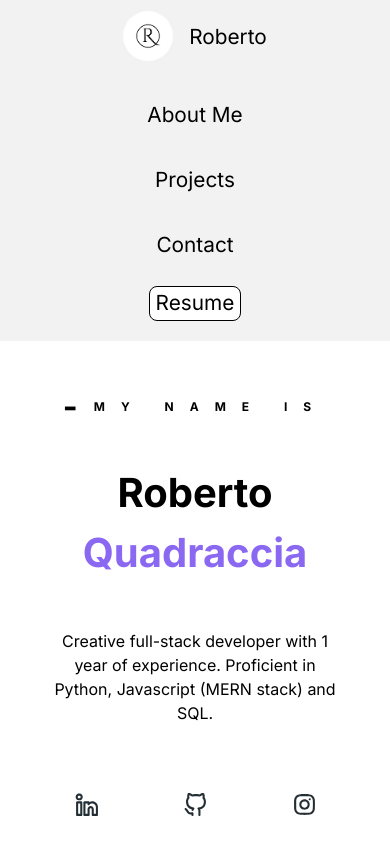
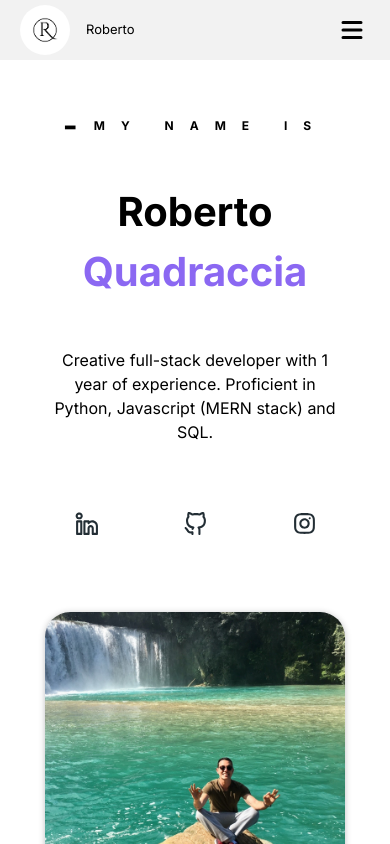
Before and after one commit to Super-robbin/portfolio, a React (Vite) app: page / in a window 390 px wide. Shown: the top 844 px of the page. Built offline with nearby package versions, Linux system fonts and the light colour scheme; the HTML template or start-up script is replaced by a standard one.

Commit message:
Navbar hamburger menu complete

```diff
--- a/src/components/header/Header.jsx
+++ b/src/components/header/Header.jsx
@@ -1,4 +1,6 @@
 import logo from "../../images/logo-r.png";
+import Navigation from "./Navigation";
+import MobileNavigation from "./MobileNavigation";
 
 const Header = () => {
   return (
@@ -8,26 +10,8 @@ const Header = () => {
         <p className="header-name">Roberto</p>
       </div>
       <nav className="nav-bar">
-        <ul className="nav-bar-list">
-          <li className="nav-bar-item">
-            <a className="nav-bar-link" href="#about">
-              About Me
-            </a>
-          </li>
-          <li className="nav-bar-item">
-            <a className="nav-bar-link" href="#project">
-              Projects
-            </a>
-          </li>
-          <li className="nav-bar-item">
-            <a className="nav-bar-link" href="#contact">
-              Contact
-            </a>
-          </li>
-        </ul>
-        <a href="../../../public/CV.pdf" target="_blank" rel="noreferrer">
-          <button className="btn-resume">Resume</button>
-        </a>
+        <Navigation />
+        <MobileNavigation />
       </nav>
     </header>
   );
--- /dev/null
+++ b/src/components/header/MobileNavigation.jsx
@@ -0,0 +1,29 @@
+import NavLinks from "./NavLinks";
+import { HiMenu } from "react-icons/hi";
+import { CgCloseO } from "react-icons/cg";
+import { useState } from "react";
+
+const MobileNavigation = () => {
+  const [open, setOpen] = useState(false);
+
+  const hamburgerIcon = (
+    <HiMenu className="hamburger-icon" onClick={() => setOpen(!open)} />
+  );
+
+  const closeIcon = (
+    <CgCloseO className="close-icon" onClick={() => setOpen(!open)} />
+  );
+
+  const closeMobileMenu = () => {
+    setOpen(false)
+  }
+
+  return (
+    <nav className="mobile-navigation">
+      {open ? closeIcon : hamburgerIcon}
+      {open && <NavLinks isMobile={true} closeMobileMenu={closeMobileMenu} />}
+    </nav>
+  );
+};
+
+export default MobileNavigation;
--- /dev/null
+++ b/src/components/header/NavLinks.jsx
@@ -0,0 +1,40 @@
+const NavLinks = (props) => {
+  return (
+    <ul className="nav-bar-list">
+      <li
+        className="nav-bar-item"
+        onClick={() => props.isMobile && props.closeMobileMenu()}
+      >
+        <a className="nav-bar-link" href="#about">
+          About Me
+        </a>
+      </li>
+      <li
+        className="nav-bar-item"
+        onClick={() => props.isMobile && props.closeMobileMenu()}
+      >
+        <a className="nav-bar-link" href="#project">
+          Projects
+        </a>
+      </li>
+      <li
+        className="nav-bar-item"
+        onClick={() => props.isMobile && props.closeMobileMenu()}
+      >
+        <a className="nav-bar-link" href="#contact">
+          Contact
+        </a>
+      </li>
+      <li
+        className="nav-bar-item"
+        onClick={() => props.isMobile && props.closeMobileMenu()}
+      >
+        <a href="../../../public/CV.pdf" target="_blank" rel="noreferrer">
+          <button className="btn-resume">Resume</button>
+        </a>
+      </li>
+    </ul>
+  );
+};
+
+export default NavLinks;
--- /dev/null
+++ b/src/components/header/Navigation.jsx
@@ -0,0 +1,11 @@
+import NavLinks from "./NavLinks";
+
+const Navigation = () => {
+  return (
+    <nav className="navigation">
+      <NavLinks />
+    </nav>
+  );
+};
+
+export default Navigation;
--- a/src/styles/header.css
+++ b/src/styles/header.css
@@ -17,6 +17,10 @@
   width: auto;
   height: 50px;
   border-radius: 50%;
+}
+
+.header .mobile-navigation {
+  display: none;
 }
 
 .nav-bar {
@@ -57,32 +61,58 @@
 
 @media screen and (max-width: 800px) {
   .header {
+    padding: 0 50px !important;
+  }
+  .header .navigation {
+    display: none;
+  }
+  .header .mobile-navigation {
     display: flex;
-    flex-direction: column;
+    align-items: center;
+  }
+  .mobile-navigation .hamburger-icon,
+  .mobile-navigation .close-icon{
+    position: absolute;
+    right: 6%;
+    font-size: 30px;
+    cursor: pointer;
   }
   .header .nav-bar {
     display: flex;
-    flex-direction: column;
-    gap: 0;
+    /* flex-direction: column; */
+    gap: 1.5rem;
     align-items: center;
   }
-  .nav-bar-list {
+  .nav-bar .nav-bar-list {
     display: flex;
     flex-direction: column;
-    gap: 1;
-    padding: 0;
+    position: absolute;
+    align-items: center;
+    gap: 0;
+    top: 50px;
+    right: 1.5%;
   }
   .nav-bar-list > li {
-    padding: 0%;
     text-align: center;
   }
-  .btn-resume {
-    margin-bottom: 20px;
+  .header .btn-resume {
+    border: none;
   }
 }
 
 @media screen and (max-width: 500px) {
   .header {
-    font-size: 17px;
+    font-size: 15px !important;
+    padding: 5px 20px !important;
+  }
+  .nav-bar-item .btn-resume {
+    height: auto;
   }
 }
+
+@media screen and (max-width: 400px) {
+  .header {
+    font-size: 13px !important;
+    padding: 5px 20px !important;
+  }
+}
```
Also changed, not shown: src/components/header/MobileHeader.jsx (deleted).
